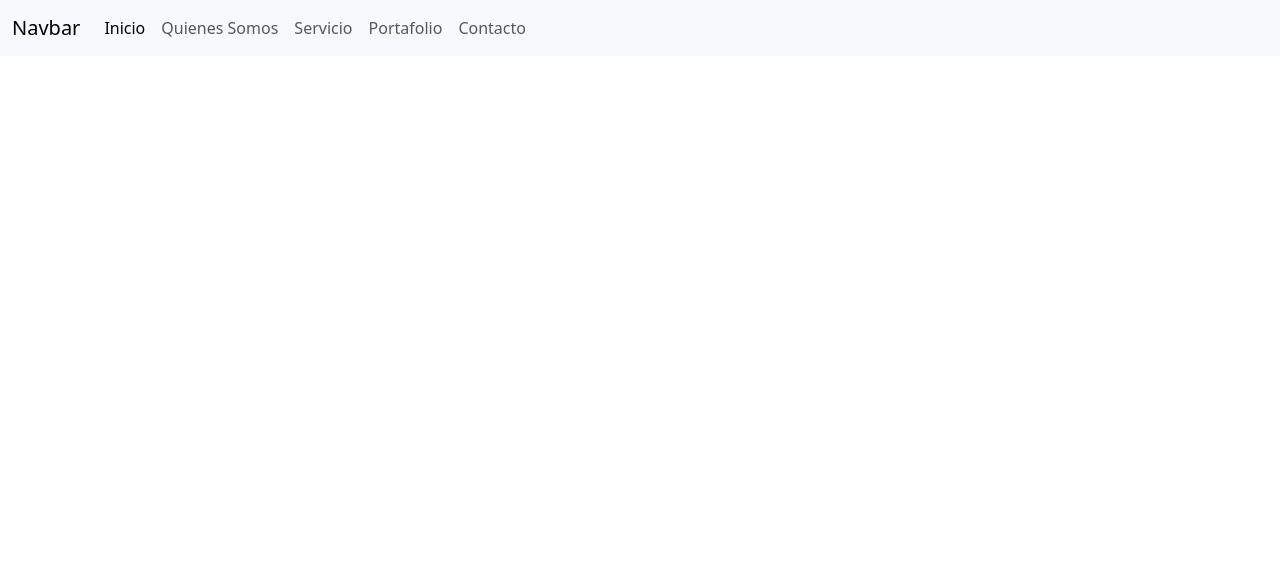
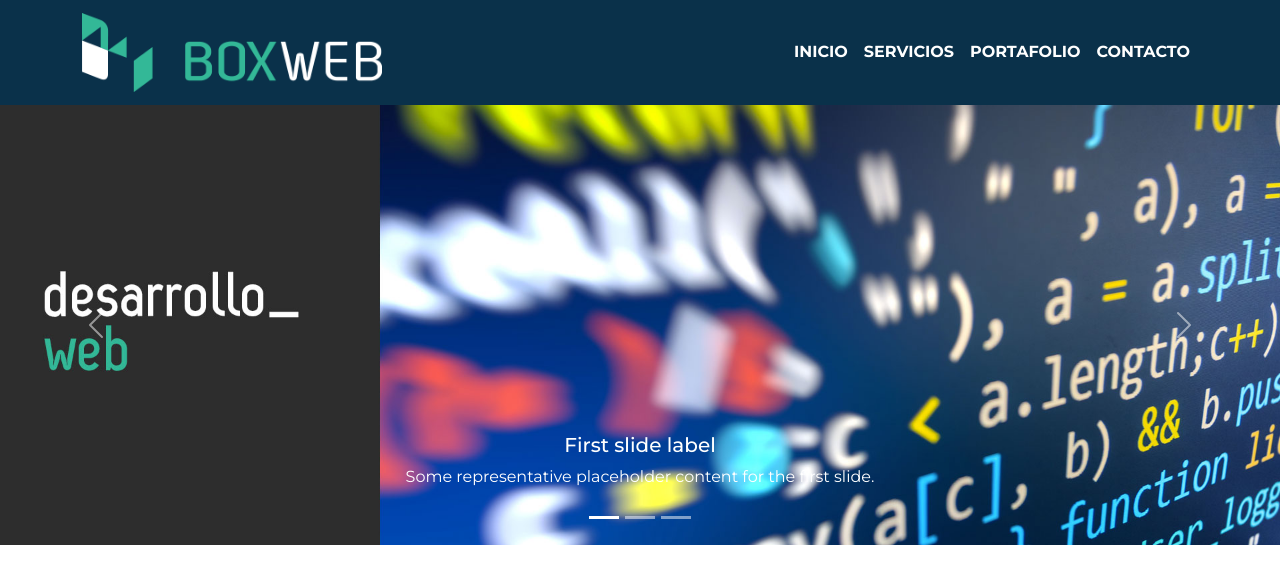
Before and after one commit to ynthn/dwfs_c9_proyecto_01, a plain HTML site: page index.html in a window 1280 px wide. Drawn offline with Linux system fonts and the light colour scheme.

Commit message:
avance en Header y Jumbotron

```diff
--- /dev/null
+++ b/css/app.css
@@ -0,0 +1,56 @@
+@import url('https://fonts.googleapis.com/css2?family=Montserrat:wght@100;200;300;400;500;600;700;800;900&display=swap');
+
+/*SETTINGS*/
+:root {
+    --color-primary: #11b899;
+}
+
+
+html,
+body,
+a,
+div,
+p,
+span,
+h1,
+h2,
+h3,
+h4,
+h5,
+h6 {
+    font-family: 'Montserrat', sans-serif;
+}
+
+
+
+/*HEADER*/
+header {
+    background: #0a314a;
+}
+
+#navbarNavAltMarkup {
+    justify-content: end;
+}
+
+header .nav-link {
+    color: #fff;
+    font-size: 16px;
+    text-transform: uppercase;
+    font-weight: 700;
+}
+
+header .nav-link:hover,
+header .nav-link:active,
+header .nav-link::selection,
+header .nav-link:focus {
+    color: var(--color-primary);
+}
+
+.logo {
+    max-width: 100%;
+    width: 300px;
+}
+
+.navbar-toggler {
+    background-color: var(--color-primary);
+}
--- a/index.html
+++ b/index.html
@@ -5,33 +5,91 @@
     <meta charset="UTF-8">
     <meta name="viewport" content="width=device-width, initial-scale=1.0">
     <title>BOXWEB</title>
+    <link rel="shortcut icon" href="images/favicon.png" type="image/x-icon">
 
     <!--CSS-->
     <link rel="stylesheet" href="css/bootstrap.css">
+    <link rel="stylesheet" href="css/app.css">
 
 
 </head>
 
 <body>
 
-    <nav class="navbar navbar-expand-lg bg-body-tertiary">
-        <div class="container-fluid">
-            <a class="navbar-brand" href="#">Navbar</a>
-            <button class="navbar-toggler" type="button" data-bs-toggle="collapse" data-bs-target="#navbarNavAltMarkup"
-                aria-controls="navbarNavAltMarkup" aria-expanded="false" aria-label="Toggle navigation">
+    <header>
+        <nav class="navbar navbar-expand-lg">
+            <div class="container">
+                <a class="navbar-brand" href="">
+                    <img src="images/logo.png" alt="logo boxweb" class="logo">
+                </a>
+                <button class="navbar-toggler" type="button" data-bs-toggle="collapse"
+                    data-bs-target="#navbarNavAltMarkup" aria-controls="navbarNavAltMarkup" aria-expanded="false"
+                    aria-label="Toggle navigation">
                     <span class="navbar-toggler-icon"></span>
                 </button>
                 <div class="collapse navbar-collapse" id="navbarNavAltMarkup">
                     <div class="navbar-nav">
-                    <a class="nav-link active" href="#">Inicio</a>
-                    <a class="nav-link" href="#">Quienes Somos</a>
-                    <a class="nav-link" href="#">Servicio</a>
+                        <a class="nav-link" href="#">Inicio</a>
+                        <a class="nav-link" href="#">Servicios</a>
                         <a class="nav-link" href="#">Portafolio</a>
                         <a class="nav-link" href="#">Contacto</a>
                     </div>
                 </div>
             </div>
         </nav>
+    </header>
+
+
+
+
+    <main>
+        <section>
+            <div id="carouselExampleCaptions" class="carousel slide">
+                <div class="carousel-indicators">
+                    <button type="button" data-bs-target="#carouselExampleCaptions" data-bs-slide-to="0" class="active"
+                        aria-current="true" aria-label="Slide 1"></button>
+                    <button type="button" data-bs-target="#carouselExampleCaptions" data-bs-slide-to="1"
+                        aria-label="Slide 2"></button>
+                    <button type="button" data-bs-target="#carouselExampleCaptions" data-bs-slide-to="2"
+                        aria-label="Slide 3"></button>
+                </div>
+                <div class="carousel-inner">
+                    <div class="carousel-item active">
+                        <img src="images/banner-1.jpg" class="d-block w-100" alt="...">
+                        <div class="carousel-caption d-none d-md-block">
+                            <h5>First slide label</h5>
+                            <p>Some representative placeholder content for the first slide.</p>
+                        </div>
+                    </div>
+                    <div class="carousel-item">
+                        <img src="images/banner-2.jpg" class="d-block w-100" alt="...">
+                        <div class="carousel-caption d-none d-md-block">
+                            <h5>Second slide label</h5>
+                            <p>Some representative placeholder content for the second slide.</p>
+                        </div>
+                    </div>
+                    <div class="carousel-item">
+                        <img src="images/banner-3.jpg" class="d-block w-100" alt="...">
+                        <div class="carousel-caption d-none d-md-block">
+                            <h5>Third slide label</h5>
+                            <p>Some representative placeholder content for the third slide.</p>
+                        </div>
+                    </div>
+                </div>
+                <button class="carousel-control-prev" type="button" data-bs-target="#carouselExampleCaptions"
+                    data-bs-slide="prev">
+                    <span class="carousel-control-prev-icon" aria-hidden="true"></span>
+                    <span class="visually-hidden">Previous</span>
+                </button>
+                <button class="carousel-control-next" type="button" data-bs-target="#carouselExampleCaptions"
+                    data-bs-slide="next">
+                    <span class="carousel-control-next-icon" aria-hidden="true"></span>
+                    <span class="visually-hidden">Next</span>
+                </button>
+            </div>
+        </section>
+
+    </main>
 
 
 
```
Also changed, not shown: images/banner-1.jpg (added), images/banner-2.jpg (added), images/banner-3.jpg (added), images/favicon.png (added), images/logo.png (added), 1 other file. Lines whose indentation alone changed are shown as unchanged.
